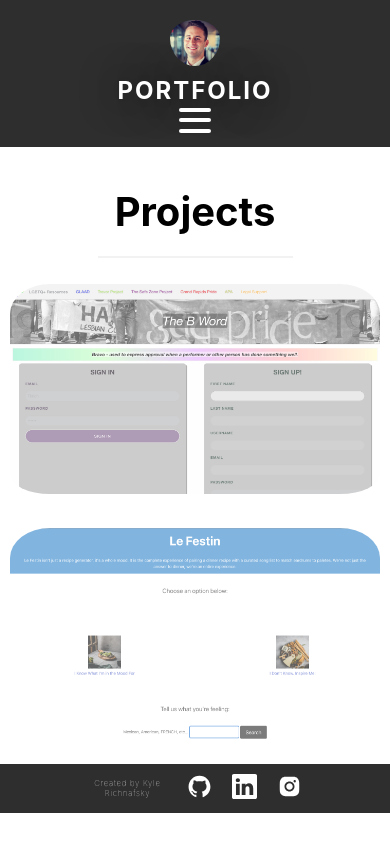
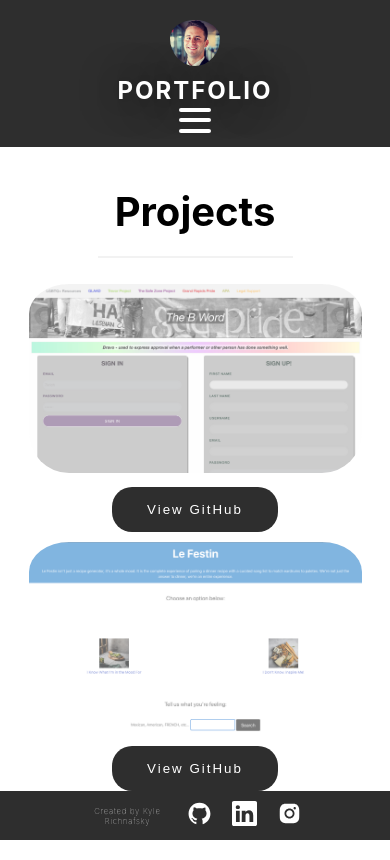
Before and after one commit to 7krich/portfolio, a React (Create React App) app: page / in a window 390 px wide. Built offline with nearby package versions, Linux system fonts and the light colour scheme.

Commit message:
added github buttons for gallery

```diff
--- a/src/components/Gallery/index.js
+++ b/src/components/Gallery/index.js
@@ -3,8 +3,9 @@ import React from 'react'
 function Gallery () {
 
     return (
-        <containter className="flex">
+        <container className="flex">
         <div className="img-container">
+            <div className="single-photo">
                 <a className="link" href="https://limitless-journey-42984.herokuapp.com/" target="_blank" rel="noreferrer">
                     <img
                         src={require(`../../assets/images/fullstack/0.jpg`)}
@@ -13,6 +14,10 @@ function Gallery () {
                         key= "The B word"
                     />
                     </a>
+                    <button className="gh-buttons" a href="https://github.com/7krich/proj2">View GitHub</button>
+            </div>
+
+            <div className="single-photo">
             <a className="link" href="https://7krich.github.io/project01/" target="_blank" rel="noreferrer">
                 <img
                     src={require(`../../assets/images/front-end/0.jpg`)}
@@ -21,8 +26,10 @@ function Gallery () {
                     key= "Le Festin"
                 />
                 </a>
+                <button className="gh-buttons" a href="https://github.com/7krich/project01">View GitHub</button>
             </div>
-    </containter>
+        </div>
+    </container>
 
     )
 }
--- a/src/index.css
+++ b/src/index.css
@@ -5,6 +5,7 @@ body {
     sans-serif;
   -webkit-font-smoothing: antialiased;
   -moz-osx-font-smoothing: grayscale;
+  padding-bottom: 20px;
 }
 
 body::after {
@@ -150,7 +151,6 @@ h1 {
 /* experience body text */
 .resume-text {
   text-align: center;
-  padding-bottom: 20px;
 }
 
 .ex-section, .ed-section {
@@ -223,11 +223,15 @@ h1 {
 
 .gallery-pics {
   margin: auto;
+  width: 100%;
+  opacity: .65;
+  border-radius: 40px;
+}
+
+.single-photo {
   width: 45%;
   height: 40%;
-  opacity: .65;
-  padding: 20px;
-  border-radius: 40px;
+  margin: 1%;
 }
 
 .project-body {
@@ -235,16 +239,20 @@ h1 {
 }
 
 .img-container {
+  justify-content: space-around;
   height: 90%;
-  padding-left: 40px;
-  flex-direction: row;
+  display: flex;
 }
 
 .gallery-pics:hover {
   opacity: 1;
-  transition-duration: 1.5s;
+  transition-duration: 1s;
   border-radius: 40px;
   cursor: pointer;
+}
+
+.gh-buttons {
+  margin-top: 10px;
 }
 
 .gallery-pics:after {
@@ -294,8 +302,7 @@ h1 {
   border: none;
   border-bottom: 2px solid var(--tertiary);
   outline: none;
-  -moz-transition: 1s ease all;
-  -webkit-transition: 1s ease all;
+  -webkit-transition: .5s ease all;
 }
 
 button {
@@ -312,8 +319,8 @@ button {
 }
 
 button:hover {
-  background-image: linear-gradient(rgb(201, 235, 253), var(--tertiary));
-  -webkit-transition: 1s ease all;
+  background-image: linear-gradient(rgb(226, 226, 226), var(--tertiary));
+  -webkit-transition: .5s ease all;
   color: var(--secondary);
   font-weight: normal;
   text-shadow: 1px 1px 1cm rgb(253, 253, 253);
@@ -427,14 +434,19 @@ nav {
 }
 
 .gallery-pics {
-    width: 100%;
-    margin: 0;
+    margin: auto;
     padding-left: 0;
     padding-right: 0;
     padding-top: 10px;
 }
 
+.single-photo {
+  width: 90%;
+  margin: auto;
+}
+
 .img-container {
+  display: inline-block;
   padding-left: 10px;
   padding-right: 10px;
 }
@@ -476,7 +488,7 @@ nav {
   }
 }
 
-/* MEADIA QUERY FOR MOBILE PHONES AND SMALLER */
+/* MEDIA QUERY FOR MOBILE PHONES AND SMALLER */
 @media screen and (max-width: 575px) {
   /* this will be applied on any screen smaller than 575px */
   body {
```
Also changed, not shown: src/components/Projects/index.js (+1 -7 lines). Lines whose indentation alone changed are shown as unchanged.
